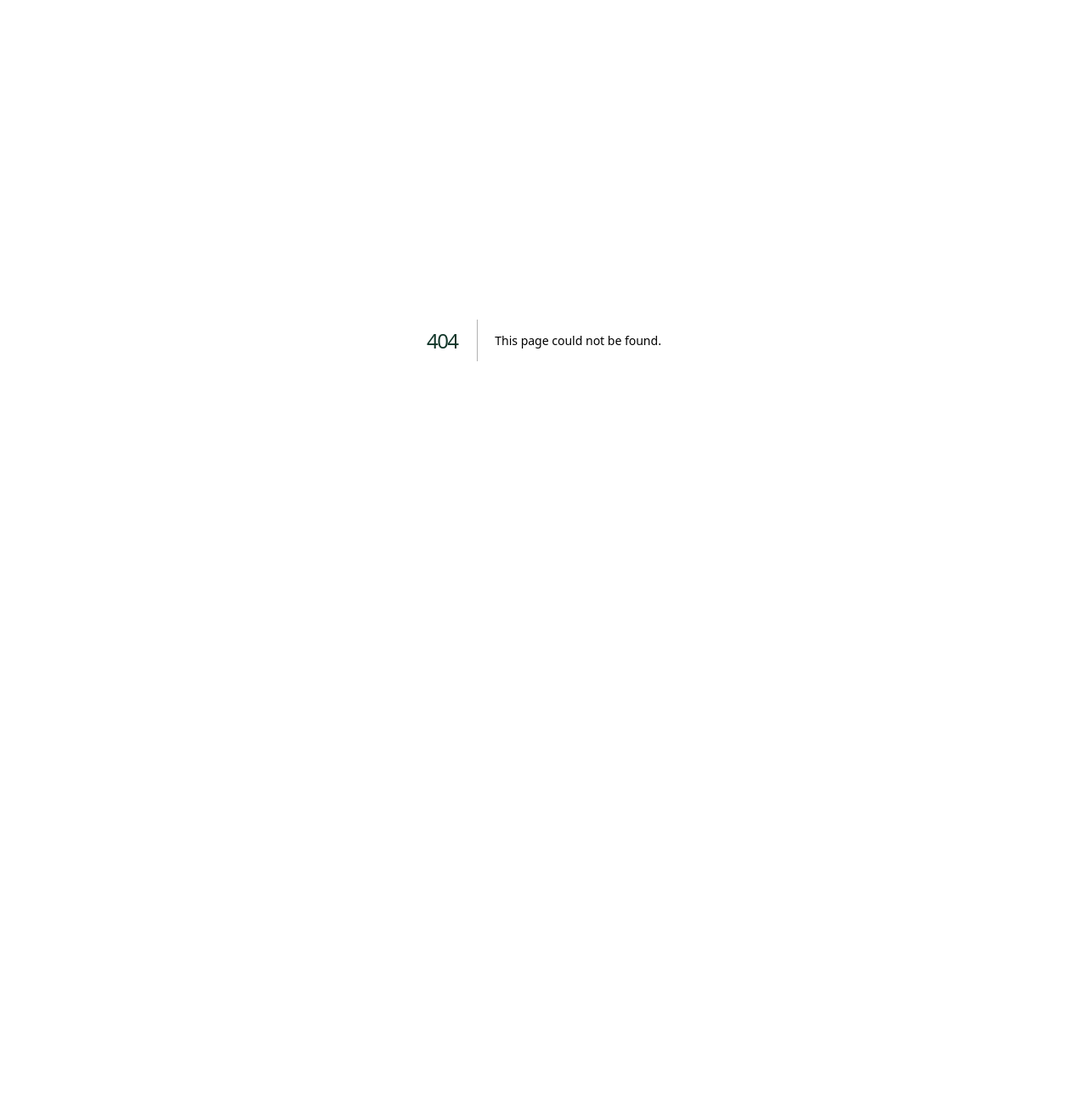
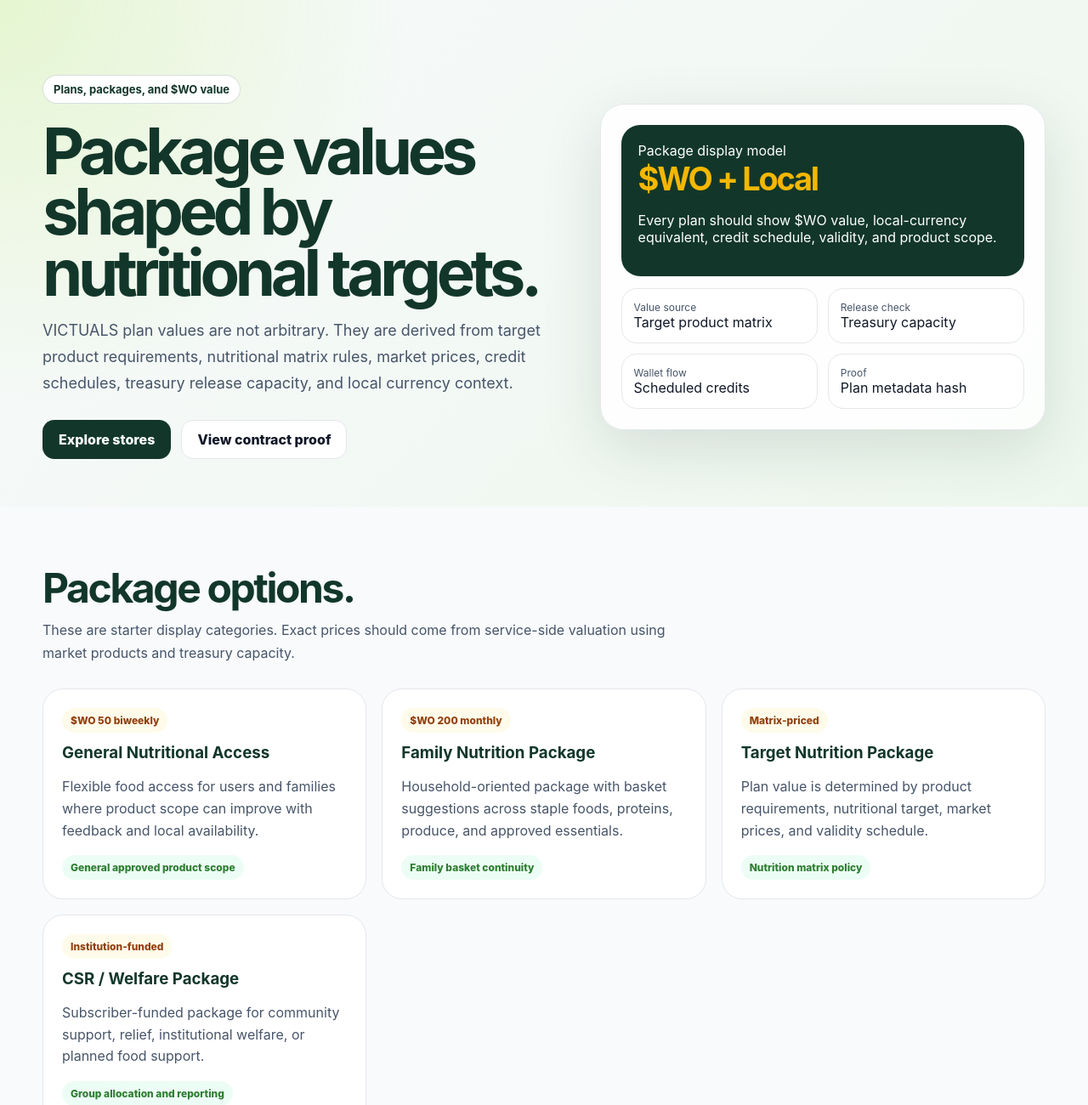
Before and after one commit to Samoolino/-Smart-Food-Pass-Platform, a Next.js app in the folder apps/web-marketing/: page /plans in a window 1280 px wide. Before the commit this address had no page. Shown: the top 1300 px of the page at 85% size. Before the commit the page ends 800 px from the top, so only its background shows below. Built offline with nearby package versions, Linux system fonts and the light colour scheme.

Commit message:
apps: add plans route page

```diff
--- /dev/null
+++ b/apps/web-marketing/app/plans/page.tsx
@@ -0,0 +1,112 @@
+const packageTypes = [
+  {
+    name: 'General Nutritional Access',
+    value: '$WO 50 biweekly',
+    description: 'Flexible food access for users and families where product scope can improve with feedback and local availability.',
+    target: 'General approved product scope'
+  },
+  {
+    name: 'Family Nutrition Package',
+    value: '$WO 200 monthly',
+    description: 'Household-oriented package with basket suggestions across staple foods, proteins, produce, and approved essentials.',
+    target: 'Family basket continuity'
+  },
+  {
+    name: 'Target Nutrition Package',
+    value: 'Matrix-priced',
+    description: 'Plan value is determined by product requirements, nutritional target, market prices, and validity schedule.',
+    target: 'Nutrition matrix policy'
+  },
+  {
+    name: 'CSR / Welfare Package',
+    value: 'Institution-funded',
+    description: 'Subscriber-funded package for community support, relief, institutional welfare, or planned food support.',
+    target: 'Group allocation and reporting'
+  }
+];
+
+const valuationRules = [
+  'Package value is calculated before pass issuance.',
+  'Product requirements and nutrition matrix define target cost scope.',
+  '$WO release must fit available treasury capacity.',
+  'Credit amount and interval define wallet repletion schedule.',
+  'Local currency equivalent is shown for market clarity.',
+  'Contract proof anchors plan metadata, credit value, and schedule.'
+];
+
+export default function PlansPage() {
+  return (
+    <main className="page-shell">
+      <section className="hero">
+        <div className="container hero-grid">
+          <div>
+            <span className="eyebrow">Plans, packages, and $WO value</span>
+            <h1>Package values shaped by nutritional targets.</h1>
+            <p className="hero-copy">
+              VICTUALS plan values are not arbitrary. They are derived from target product requirements,
+              nutritional matrix rules, market prices, credit schedules, treasury release capacity, and local currency context.
+            </p>
+            <div className="actions">
+              <a className="button primary" href="/market-stores">Explore stores</a>
+              <a className="button secondary" href="/contract-overview">View contract proof</a>
+            </div>
+          </div>
+          <div className="panel">
+            <div className="value-card">
+              <span>Package display model</span>
+              <strong>$WO + Local</strong>
+              <p>Every plan should show $WO value, local-currency equivalent, credit schedule, validity, and product scope.</p>
+            </div>
+            <div className="metric-grid">
+              <div className="metric"><span>Value source</span>Target product matrix</div>
+              <div className="metric"><span>Release check</span>Treasury capacity</div>
+              <div className="metric"><span>Wallet flow</span>Scheduled credits</div>
+              <div className="metric"><span>Proof</span>Plan metadata hash</div>
+            </div>
+          </div>
+        </div>
+      </section>
+
+      <section className="section">
+        <div className="container">
+          <div className="section-title">
+            <h2>Package options.</h2>
+            <p>
+              These are starter display categories. Exact prices should come from service-side valuation using market products and treasury capacity.
+            </p>
+          </div>
+          <div className="card-grid">
+            {packageTypes.map((pkg) => (
+              <article className="card" key={pkg.name}>
+                <span className="tag gold">{pkg.value}</span>
+                <h3>{pkg.name}</h3>
+                <p>{pkg.description}</p>
+                <span className="tag">{pkg.target}</span>
+              </article>
+            ))}
+          </div>
+        </div>
+      </section>
+
+      <section className="section">
+        <div className="container">
+          <div className="section-title">
+            <h2>Valuation and repletion rules.</h2>
+            <p>
+              The frontend should explain why a package has its value, how often it credits a pass, and whether enough $WO capacity exists.
+            </p>
+          </div>
+          <div className="card-grid">
+            {valuationRules.map((rule) => (
+              <article className="card" key={rule}>
+                <span className="tag blue">Rule</span>
+                <h3>{rule}</h3>
+                <p>Shown as a transparent package explanation before subscriber funding and user pass assignment.</p>
+              </article>
+            ))}
+          </div>
+        </div>
+      </section>
+    </main>
+  );
+}
```
